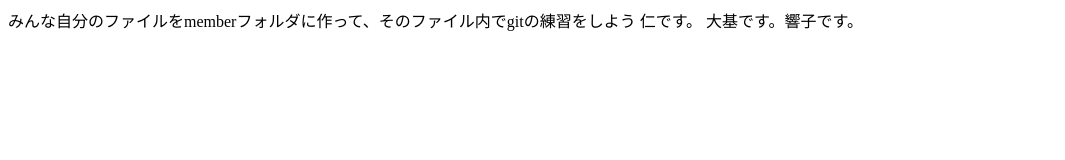
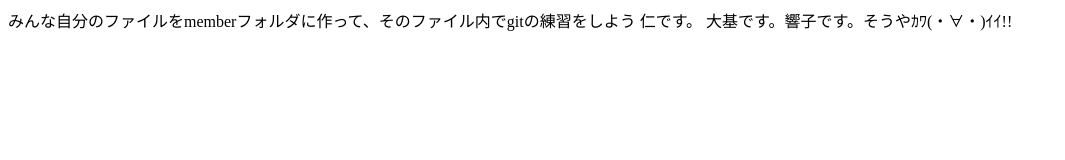
Before and after one commit to 39TO/zemi_practice1, a plain HTML site: page index.html in a window 1280 px wide. Shown: the whole page, without its empty margins (0-1065 px from the left). Drawn offline with Linux system fonts and the light colour scheme.

Commit message:
そうやかいた

```diff
--- a/index.html
+++ b/index.html
@@ -8,6 +8,6 @@
   </head>
   <body>
     みんな自分のファイルをmemberフォルダに作って、そのファイル内でgitの練習をしよう
-    仁です。 大基です。響子です。
+    仁です。 大基です。響子です。そうやｶﾜ(・∀・)ｲｲ!!
   </body>
 </html>
```
